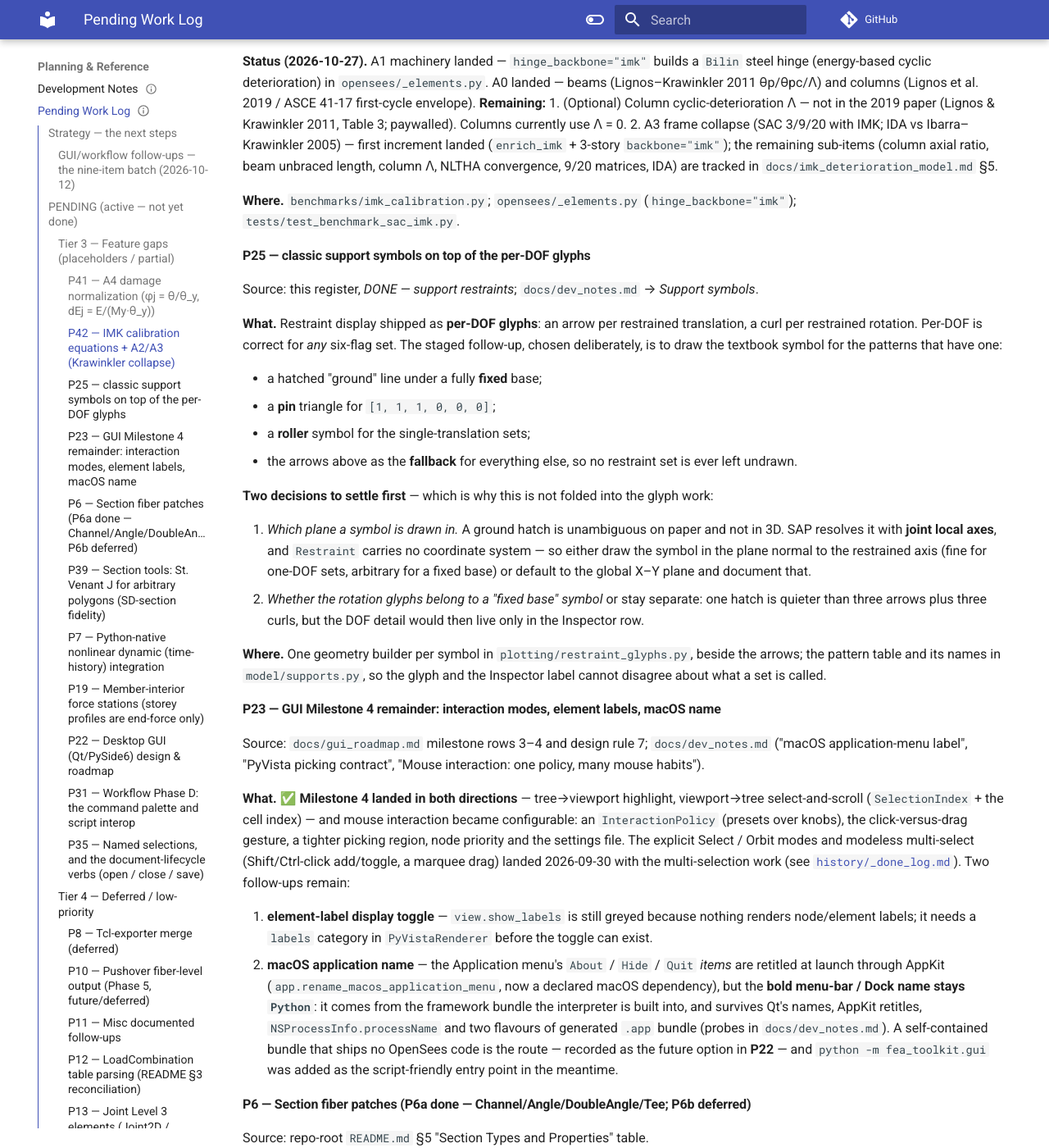
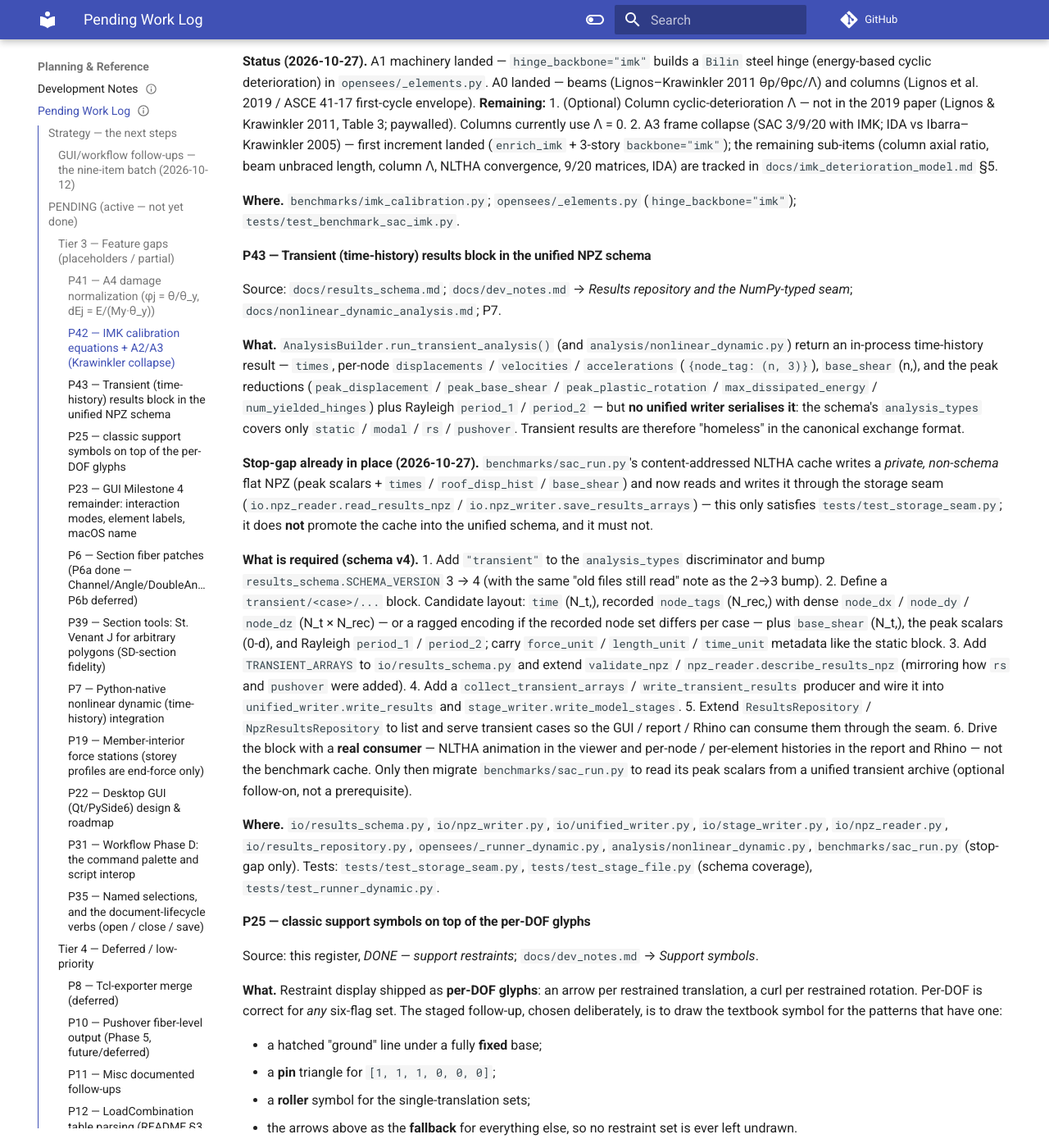
Before and after one commit to boustrephon/fea_toolkit, an MkDocs documentation site: the page built from docs/_pending_work.md, in a window 1280 px wide and 1400 px high, scrolled down 3069 px. Shown: the whole window at 82% size. Built offline with MkDocs 1.6.1 and Material for MkDocs 9.7.7, drawn with Linux system fonts in a browser that asks for light colours; comment, search, counter and statistics services are not loaded.

```diff
--- a/docs/_pending_work.md
+++ b/docs/_pending_work.md
@@ -178,6 +178,61 @@
 
 **Where.** `benchmarks/imk_calibration.py`; `opensees/_elements.py`
 (`hinge_backbone="imk"`); `tests/test_benchmark_sac_imk.py`.
+
+#### P43 — Transient (time-history) results block in the unified NPZ schema
+
+Source: `docs/results_schema.md`; `docs/dev_notes.md` → *Results repository
+and the NumPy-typed seam*; `docs/nonlinear_dynamic_analysis.md`; P7.
+
+**What.**  `AnalysisBuilder.run_transient_analysis()` (and
+`analysis/nonlinear_dynamic.py`) return an in-process time-history result —
+``times``, per-node ``displacements`` / ``velocities`` / ``accelerations``
+(``{node_tag: (n, 3)}``), ``base_shear`` (n,), and the peak reductions
+(``peak_displacement`` / ``peak_base_shear`` / ``peak_plastic_rotation`` /
+``max_dissipated_energy`` / ``num_yielded_hinges``) plus Rayleigh
+``period_1`` / ``period_2`` — but **no unified writer serialises it**: the
+schema's ``analysis_types`` covers only ``static`` / ``modal`` / ``rs`` /
+``pushover``.  Transient results are therefore "homeless" in the canonical
+exchange format.
+
+**Stop-gap already in place (2026-10-27).**  `benchmarks/sac_run.py`'s
+content-addressed NLTHA cache writes a *private, non-schema* flat NPZ (peak
+scalars + ``times`` / ``roof_disp_hist`` / ``base_shear``) and now reads and
+writes it through the storage seam (``io.npz_reader.read_results_npz`` /
+``io.npz_writer.save_results_arrays``) — this only satisfies
+`tests/test_storage_seam.py`; it does **not** promote the cache into the
+unified schema, and it must not.
+
+**What is required (schema v4).**
+1. Add ``"transient"`` to the ``analysis_types`` discriminator and bump
+   ``results_schema.SCHEMA_VERSION`` 3 → 4 (with the same "old files still
+   read" note as the 2→3 bump).
+2. Define a ``transient/<case>/...`` block.  Candidate layout: ``time`` (N_t,),
+   recorded ``node_tags`` (N_rec,) with dense ``node_dx`` / ``node_dy`` /
+   ``node_dz`` (N_t × N_rec) — or a ragged encoding if the recorded node set
+   differs per case — plus ``base_shear`` (N_t,), the peak scalars (0-d), and
+   Rayleigh ``period_1`` / ``period_2``; carry ``force_unit`` / ``length_unit``
+   / ``time_unit`` metadata like the static block.
+3. Add ``TRANSIENT_ARRAYS`` to ``io/results_schema.py`` and extend
+   ``validate_npz`` / ``npz_reader.describe_results_npz`` (mirroring how ``rs``
+   and ``pushover`` were added).
+4. Add a ``collect_transient_arrays`` / ``write_transient_results`` producer
+   and wire it into ``unified_writer.write_results`` and
+   ``stage_writer.write_model_stages``.
+5. Extend ``ResultsRepository`` / ``NpzResultsRepository`` to list and serve
+   transient cases so the GUI / report / Rhino can consume them through the
+   seam.
+6. Drive the block with a **real consumer** — NLTHA animation in the viewer
+   and per-node / per-element histories in the report and Rhino — not the
+   benchmark cache.  Only then migrate `benchmarks/sac_run.py` to read its
+   peak scalars from a unified transient archive (optional follow-on, not a
+   prerequisite).
+
+**Where.** `io/results_schema.py`, `io/npz_writer.py`, `io/unified_writer.py`,
+`io/stage_writer.py`, `io/npz_reader.py`, `io/results_repository.py`,
+`opensees/_runner_dynamic.py`, `analysis/nonlinear_dynamic.py`,
+`benchmarks/sac_run.py` (stop-gap only).  Tests: `tests/test_storage_seam.py`,
+`tests/test_stage_file.py` (schema coverage), `tests/test_runner_dynamic.py`.
 
 #### P25 — classic support symbols on top of the per-DOF glyphs
 
```
Also changed, not shown: 1 other file.
